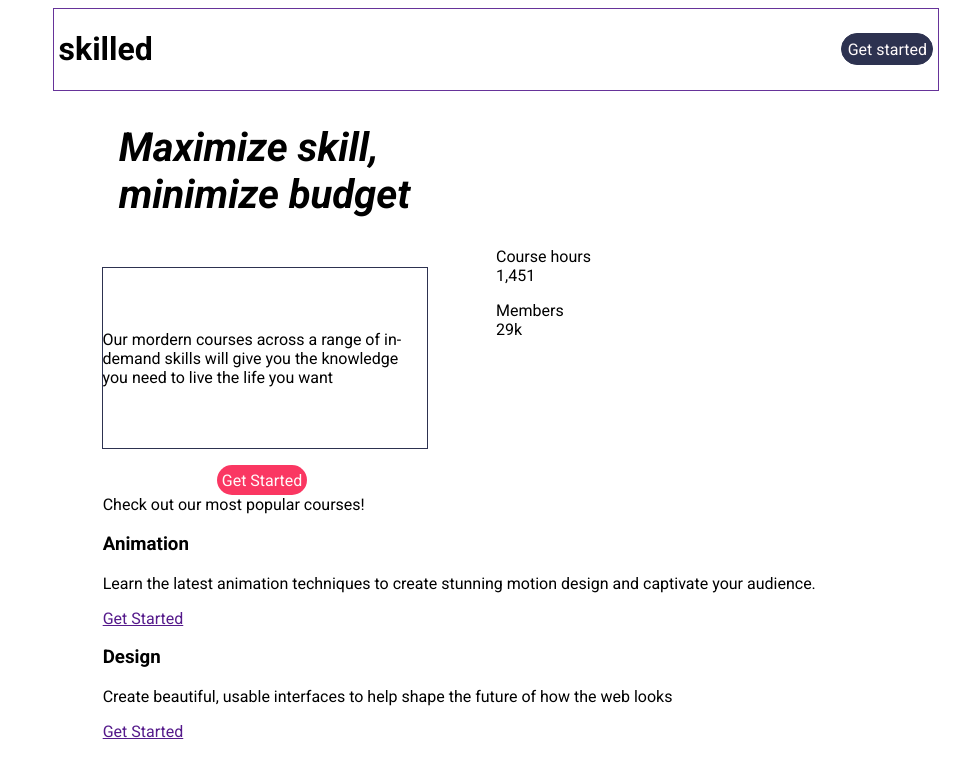
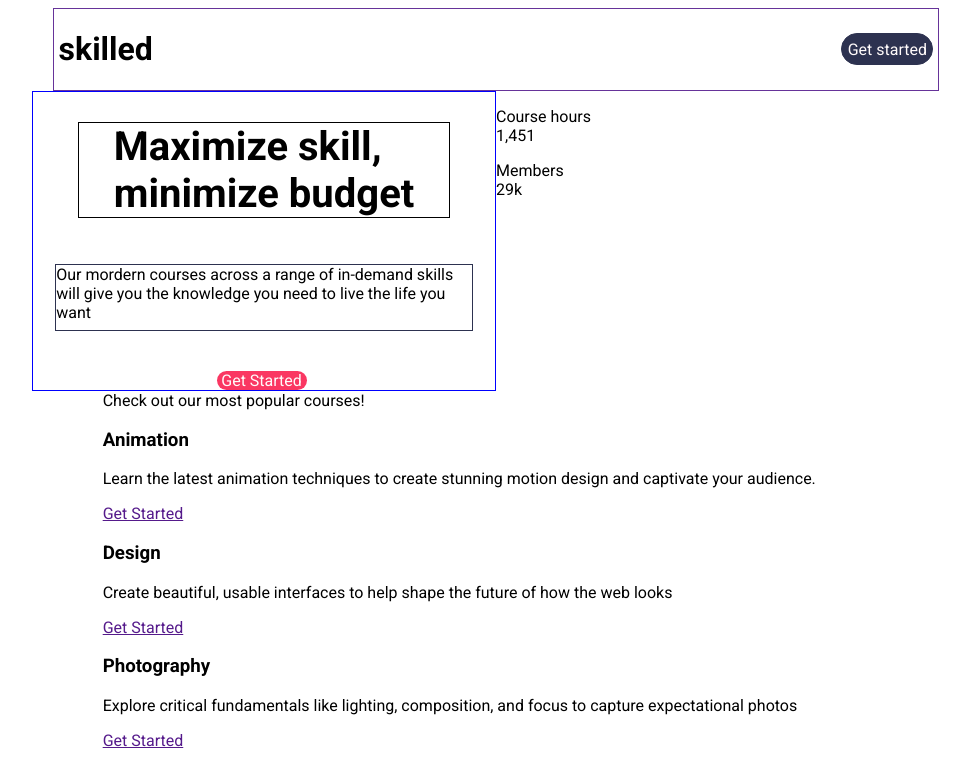
Before and after one commit to 629949/skilled-e-landing-page, a plain HTML site: page index.html in a window 1280 px wide. Shown: the top 757 px of the page, without its empty margins (144-1114 px from the left). Drawn offline with Linux system fonts and the light colour scheme; a web font is replaced by a local one.

Commit message:
worked on the paragraph

```diff
--- a/index.css
+++ b/index.css
@@ -46,37 +46,40 @@ h1 {
 
 .info {
     display: flex;
-    justify-content: space-be;
-    align-items: center;
+    align-items: top;
     flex-direction: row;
     flex-wrap: wrap;
+    height: 300px;
 
 }
 
 .get-started {
-    display: inline-flex;
-    justify-content: center;
+    box-sizing: border-box;
+    display: flex;
     align-items: center;
     flex-direction: column;
     width: 50%;
-
+    height: 300px;
+    border: 1px solid blue;
 }
 
 h2 {
     display: flex;
-    width: 100%;
-    font-style: italic;
+    width: 80%;
     font-size: 40px;
     justify-content: center;
     align-items: center;
+    border: 1px solid black;
+    margin: 30px;
 }
 
 .get-started p {
     display: flex;
     justify-content: flex-start;
-    align-items: center;
-    width: 70%;
-    height: 180px;
+    align-items: top;
+    width: 90%;
+    height: 400px;
+    margin-bottom: 40px;
     border : 1px solid #2D3250;
 
 }
```
